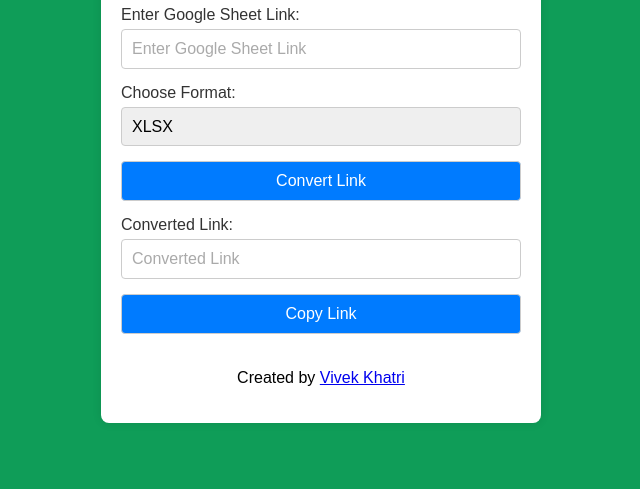
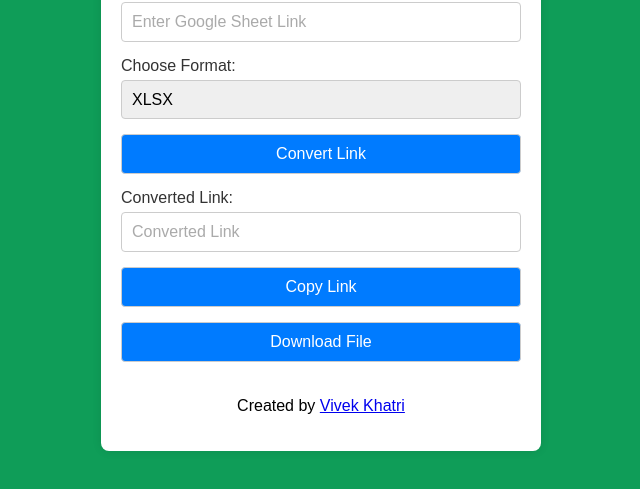
Before and after one commit to vivek378521/gsheet-downloader, a plain HTML site: page index.html in a window 1280 px wide. Shown: the part 229-718 px from the top of the page, without its empty margins (319-959 px from the left). Drawn offline with Linux system fonts and the light colour scheme.

Commit message:
Add direct download of file

```diff
--- a/index.html
+++ b/index.html
@@ -102,6 +102,7 @@
     <input type="text" id="outputLink" placeholder="Converted Link" readonly>
 
     <button onclick="copyLink()">Copy Link</button>
+    <button onclick="openLinkInNewTab()">Download File</button>
     <div style="text-align: center; margin-top: 20px;">
       <p>Created by <a href="https://vivek378521.github.io" target="_blank">Vivek Khatri</a></p>
     </div>
@@ -131,6 +132,14 @@
       document.execCommand('copy');
       alert('Link copied to clipboard!');
     }
+    function openLinkInNewTab() {
+      const outputLink = document.getElementById('outputLink').value;
+      if (outputLink) {
+        window.open(outputLink, '_blank');
+      } else {
+        alert('Please generate the link first.');
+      }
+    }
   </script>
 </body>
 
```
